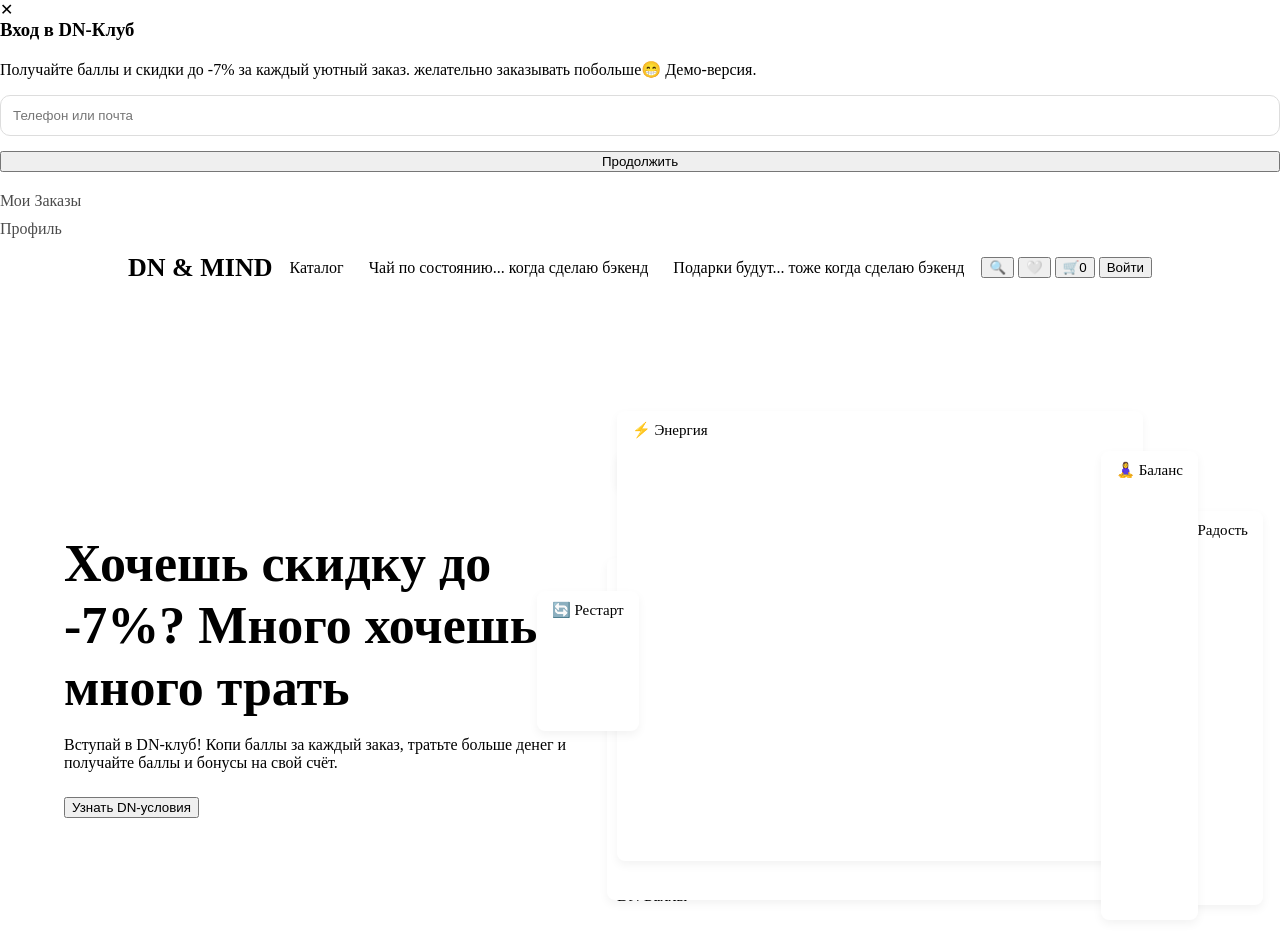
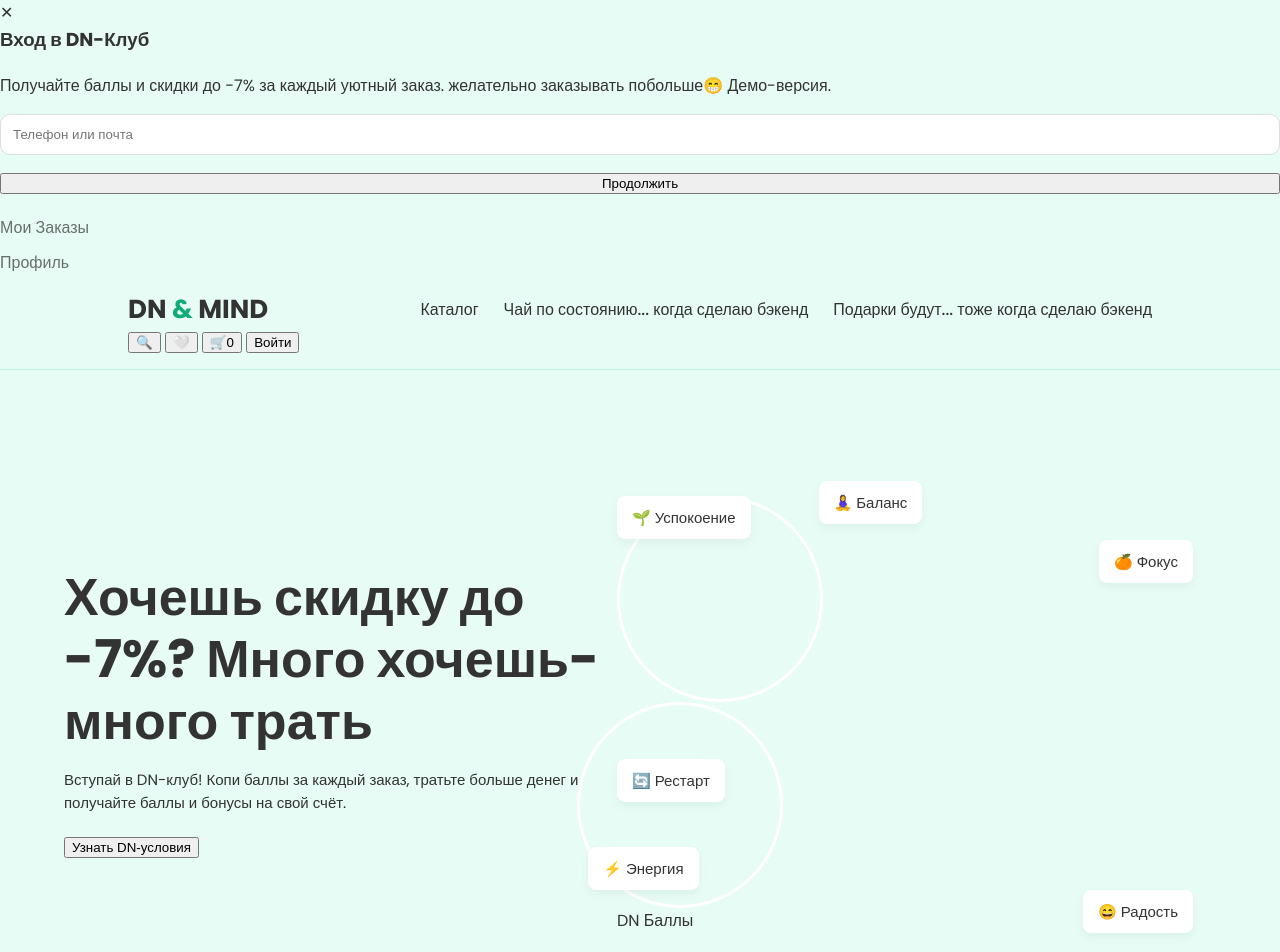
Before and after one commit to dentugarevyahu-maker/estvibeposmotret, a plain HTML site: page index.html in a window 1280 px wide. Shown: the top 952 px of the page. Drawn offline with Linux system fonts and the light colour scheme.

Commit message:
Update index.html

```diff
--- a/index.html
+++ b/index.html
@@ -6,8 +6,7 @@
     <title>TEA & MIND | Уютный чай для твоего состояния</title>
     <link href="https://fonts.googleapis.com/css2?family=Poppins:wght@300;400;500;600;700&display=swap" rel="stylesheet">
     <style>
-     <style>
-    :root {
+   :root {
         --bg-color: #e6fcf5;
         --text-main: #333333;
         --accent-green: #11ab77;
@@ -20,42 +19,40 @@
 
     body { font-family: var(--font-family); background-color: var(--bg-color); color: var(--text-main); margin: 0; padding: 0; overflow-x: hidden; }
 
-    /* Адаптивный Header */
     header { background-color: var(--bg-color); padding: 10px 5%; display: flex; justify-content: space-between; align-items: center; border-bottom: 1px solid var(--border-color); position: sticky; top: 0; z-index: 1000; flex-wrap: wrap; }
     .logo { font-size: 22px; font-weight: 700; }
     .logo span { color: var(--accent-green); }
 
-    nav ul { list-style: none; margin: 0; padding: 0; display: flex; gap: 15px; }
-    nav a { text-decoration: none; color: var(--text-main); font-weight: 500; font-size: 14px; }
+    nav ul { list-style: none; margin: 0; padding: 0; display: flex; gap: 10px; }
+    nav a { text-decoration: none; color: var(--text-main); font-weight: 500; font-size: 13px; }
 
-    /* Hero секция для мобилок */
     .container { width: 90%; margin: 0 auto; padding: 20px 0; }
-    .hero { display: flex; flex-direction: column; align-items: center; text-align: center; min-height: auto; padding-top: 40px; }
+    .hero { display: flex; flex-direction: column; align-items: center; text-align: center; min-height: auto; }
 
-    .hero-text { width: 100%; margin-bottom: 40px; }
-    .hero-text h1 { font-size: 32px; line-height: 1.2; margin-bottom: 15px; }
-    .hero-text p { font-size: 16px; margin-bottom: 25px; }
+    .hero-text { width: 100%; margin-bottom: 30px; }
+    .hero-text h1 { font-size: 28px; line-height: 1.2; margin-bottom: 15px; }
+    .hero-text p { font-size: 15px; margin-bottom: 20px; }
 
-    /* Облако эмоций на мобилке */
-    .char-section { width: 100%; height: 250px; position: relative; margin-top: 20px; }
-    .char-avatar { width: 120px; height: 120px; border-radius: 50%; border: 4px solid white; position: absolute; top: 50%; transform: translateY(-50%); background-size: cover; z-index: 2; }
-    .char-male { left: 15%; }
-    .char-female { right: 15%; }
+    .char-section { width: 100%; height: 200px; position: relative; margin-top: 10px; }
+    .char-avatar { width: 100px; height: 100px; border-radius: 50%; border: 3px solid white; position: absolute; top: 50%; transform: translateY(-50%); background-size: cover; z-index: 2; }
+    .char-male { left: 10%; }
+    .char-female { right: 10%; }
 
-    .emotion { position: absolute; background: white; padding: 6px 10px; border-radius: 8px; font-size: 12px; box-shadow: 0 4px 10px rgba(0,0,0,0.05); z-index: 3; white-space: nowrap; }
+    .emotion { position: absolute; background: white; padding: 5px 8px; border-radius: 8px; font-size: 11px; box-shadow: 0 4px 10px rgba(0,0,0,0.05); z-index: 3; white-space: nowrap; }
 
-    /* Новые координаты для мобилок (чтобы не перекрывали текст) */
-    #e1 { top: 0; left: 5%; }
-    #e2 { top: 20%; right: 5%; }
-    #e3 { bottom: 10%; left: 0; }
-    #e4 { bottom: 0; right: 10%; }
-    #e5 { top: -20px; right: 30%; }
-    #e6 { bottom: 40%; left: -5%; }
+    #e1 { top: 0; left: 0; }
+    #e2 { top: 10%; right: 0; }
+    #e3 { bottom: 10%; left: -5%; }
+    #e4 { bottom: 0; right: 0; }
+    #e5 { top: -15px; left: 35%; }
+    #e6 { bottom: 30%; left: 0; }
 
-    /* Сетка каталога */
-    .catalog-grid { display: grid; grid-template-columns: repeat(auto-fill, minmax(100%, 1fr)); gap: 20px; }
+    .catalog-grid { display: grid; grid-template-columns: 1fr; gap: 20px; }
+    .card { background: white; border-radius: 15px; border: 1px solid var(--border-color); overflow: hidden; }
+    .card-img { height: 180px; background-size: cover; background-position: center; }
+    .card-content { padding: 15px; }
+    .add-btn { background: var(--accent-green); color: white; border: none; padding: 8px 15px; border-radius: 15px; width: 100%; margin-top: 10px; }
 
-    /* Медиа-запрос для десктопа (возвращаем как было) */
     @media (min-width: 768px) {
         header { padding: 15px 10%; }
         .logo { font-size: 26px; }
@@ -70,16 +67,8 @@
         .char-female { margin-left: -40px; right: auto; }
         .catalog-grid { grid-template-columns: repeat(auto-fill, minmax(280px, 1fr)); }
         .emotion { font-size: 15px; padding: 10px 15px; }
-        /* Координаты для ПК */
-        #e1 { top: -20px; left: 0px; }
-        #e2 { bottom: 5px; left: -10px; }
-        #e3 { top: -60px; right: 50px; }
-        #e4 { top: 40px; right: -70px; }
-        #e5 { bottom: -15px; right: -5px; }
-        #e6 { top: 120px; left: -80px; }
     }
 </style>
-    </style>
 </head>
 <body>
 
```
